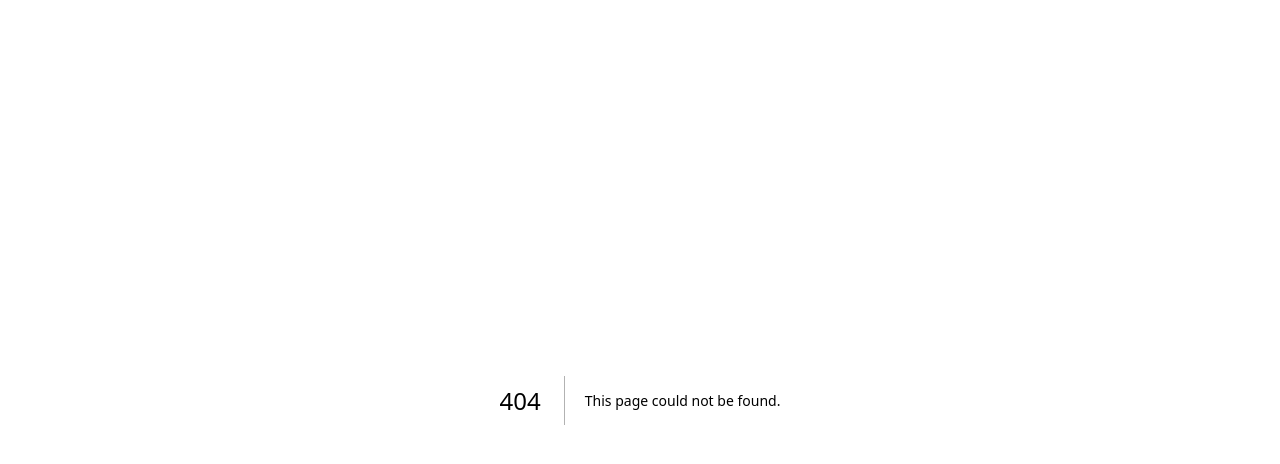
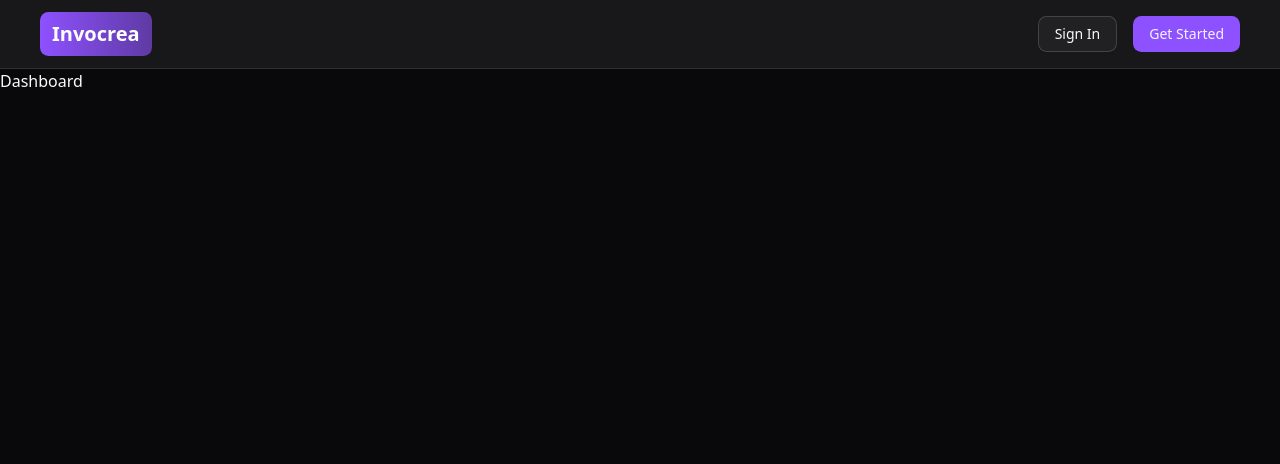
Before and after one commit to NunoFernandesSa/invocrea-app, a Next.js app: page /dashboard in a window 1280 px wide. Before the commit this address had no page. Shown: the top 464 px of the page. Built offline with nearby package versions, Linux system fonts and the light colour scheme; no server answers.

Commit message:
feat: add NavigationBar to layout and implement dashboard page with redirection for signed-in users

```diff
--- /dev/null
+++ b/src/app/dashboard/page.tsx
@@ -0,0 +1,7 @@
+export default function DashboardPage() {
+  return (
+    <>
+      <h2>Dashboard</h2>
+    </>
+  );
+}
--- a/src/app/layout.tsx
+++ b/src/app/layout.tsx
@@ -20,6 +20,7 @@ export const metadata: Metadata = {
 
 // clerk ---------------------------------------------------------------------
 import { ClerkProvider } from "@clerk/nextjs";
+import NavigationBar from "../components/features/navigation-bar/NavigationBar";
 
 /*************  ✨ Windsurf Command ⭐  *************/
 /**
@@ -42,6 +43,8 @@ export default function RootLayout({
         <body
           className={`${geistSans.variable} ${geistMono.variable} antialiased`}
         >
+          {/* Navigation */}
+          <NavigationBar />
           {children}
         </body>
       </html>
--- a/src/app/page.tsx
+++ b/src/app/page.tsx
@@ -4,21 +4,15 @@ import Features from "../components/features/features/Features";
 import Hero from "../components/features/hero/Hero";
 import NavigationBar from "../components/features/navigation-bar/NavigationBar";
 
-export default function Home() {
+export default function HomePage() {
   return (
     <>
-      {/* Navigation */}
-      <NavigationBar />
-
       {/* Hero Section */}
       <Hero />
-
       {/* Features Section */}
       <Features />
-
       {/* CTA Section */}
       <CallToAction />
-
       {/* Footer */}
       <Footer />
     </>
--- a/src/middleware.ts
+++ b/src/middleware.ts
@@ -3,6 +3,14 @@ import { clerkMiddleware, createRouteMatcher } from "@clerk/nextjs/server";
 const isPublicRoute = createRouteMatcher(["/", "/sign-in(.*)", "/sign-up(.*)"]);
 
 export default clerkMiddleware(async (auth, request) => {
+  const { userId, redirectToSignIn } = await auth();
+
+  // Redirect signed-in users away from the home page to the dashboard
+  if (userId && request.nextUrl.pathname === "/") {
+    return Response.redirect(new URL("/dashboard", request.url));
+  }
+
+  // Protect all non-public routes
   if (!isPublicRoute(request)) {
     await auth.protect();
   }
```
